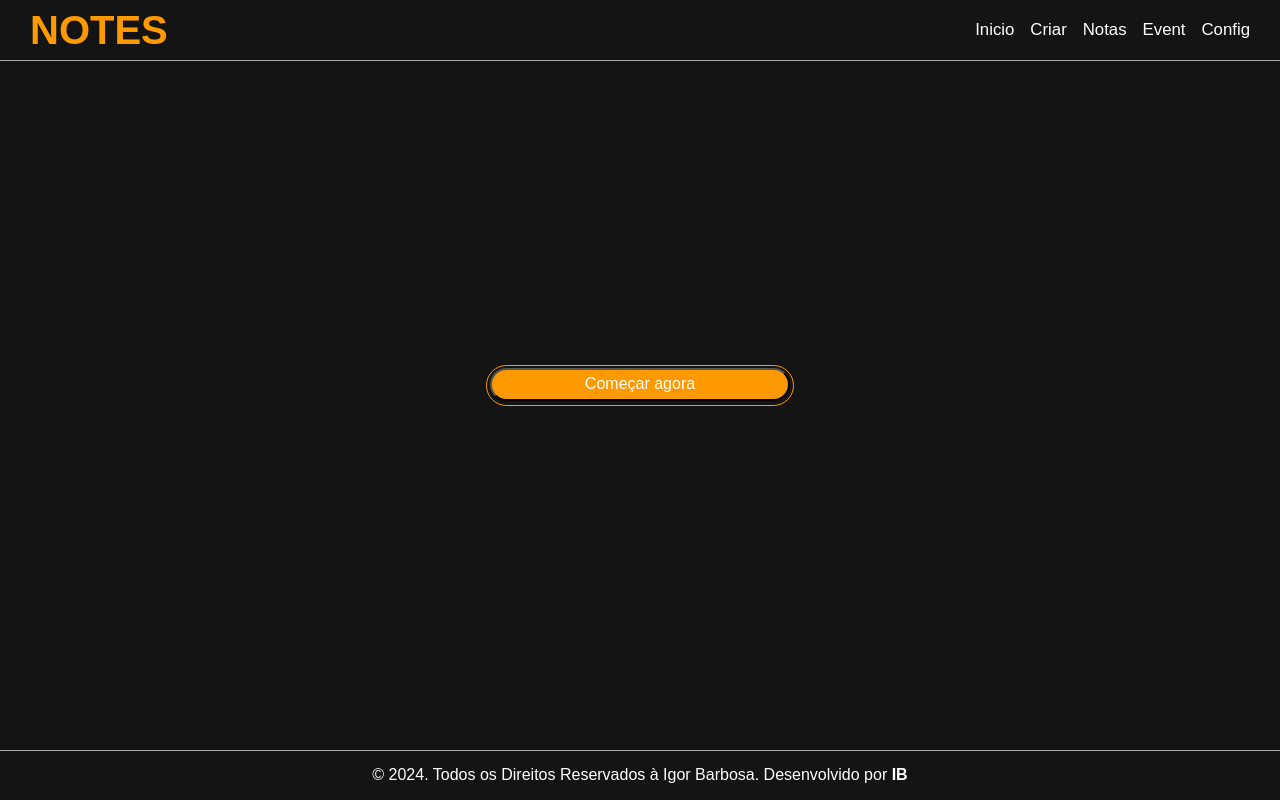
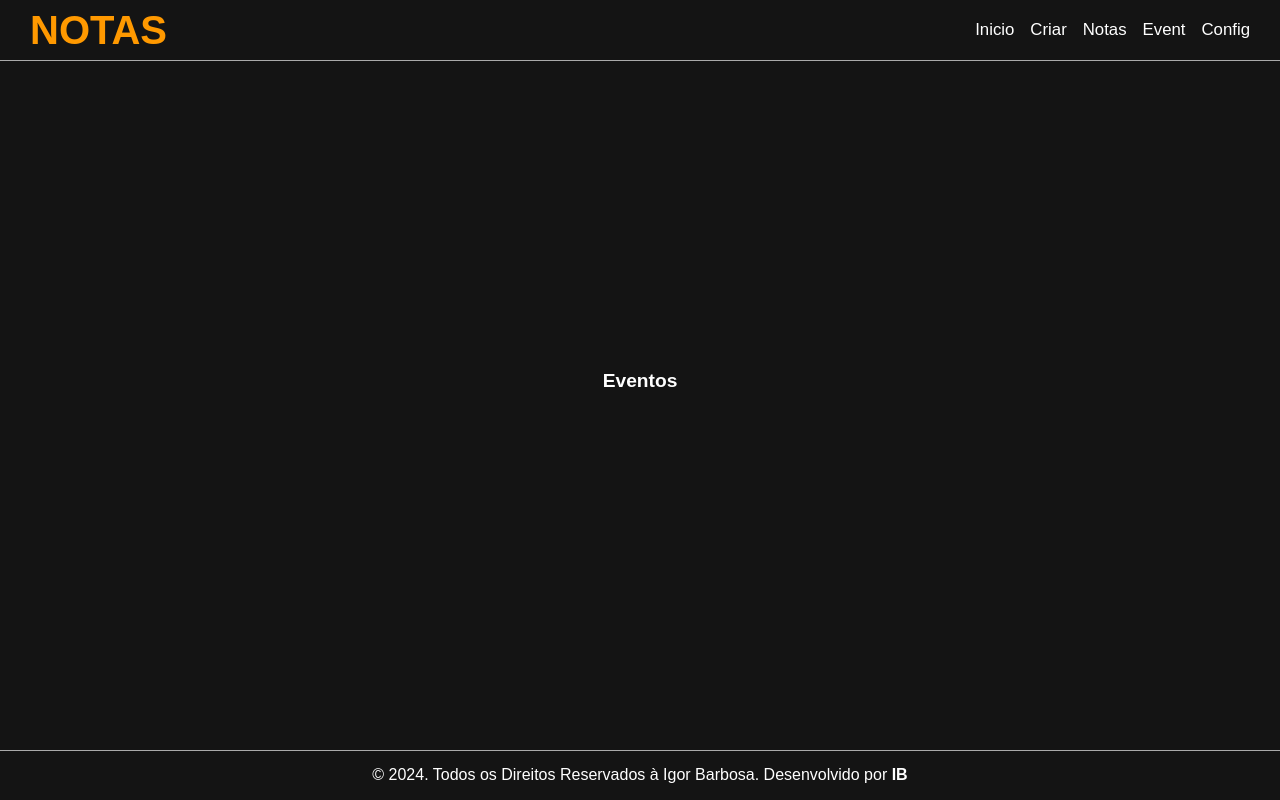
Before and after one commit to Igor-Wolf/NotesApp, a Next.js app: page /Compromissos in a window 1280 px wide. Built offline with nearby package versions, Linux system fonts and the light colour scheme.

Commit message:
development

```diff
--- a/src/app/(Pages)/Compromissos/page.jsx
+++ b/src/app/(Pages)/Compromissos/page.jsx
@@ -4,8 +4,13 @@ import Image from "next/image";
 import { Button } from "@/components/Button";
 import { Header } from "@/components/Header"
 import { Footer } from "@/components/Footer";
-import { Main } from "./styles";
+import {
+  Main,
+  Spacing,
+  BodyContent
+ } from "./styles";
 import { MobileHeader } from "@/components/MobileHeader";
+import { CardsContainerEvent } from "@/components/CardsContainerEvent";
 
 
 
@@ -23,11 +28,17 @@ export default function Compromissos() {
 
       </Header>
       <MobileHeader></MobileHeader>
-
-      <p>Compromissos</p>
-      <Button title="Começar agora" variant='secondary' onClick={alerta} type='button'></Button>
+      <BodyContent>
+        <Spacing></Spacing>
+        <CardsContainerEvent></CardsContainerEvent>
 
 
+
+
+
+
+
+      </BodyContent>
       <Footer></Footer>
     </Main>
   );
--- a/src/app/(Pages)/Compromissos/styles.js
+++ b/src/app/(Pages)/Compromissos/styles.js
@@ -18,3 +18,31 @@ export const Main = styled.div`
 
 
 `
+
+export const BodyContent = styled.div`
+
+  background-color: #141414;
+  display: flex;
+  flex-direction: column;
+  justify-content: center;
+  align-items: center;
+  padding: 6rem;
+
+  margin-top: 0px;
+  margin: 0px;
+  padding: 0px;
+  width: 100vw;
+  flex:1;
+  @media (max-width: 768px) {
+    margin-top: 0;
+  }
+
+`
+
+
+export const Spacing = styled.div`
+
+    height:60px;
+
+
+`
--- a/src/app/layout.js
+++ b/src/app/layout.js
@@ -12,7 +12,7 @@ export default function RootLayout({ children }) {
   return (
     <html lang="en">
       <head>
-
+      <title>Notas</title>
       </head>
       <body className={inter.className}>
         {children}
--- /dev/null
+++ b/src/components/CardsContainerEvent/index.jsx
@@ -0,0 +1,75 @@
+import {
+  BoxCard,
+  ContainerCards,
+  TitleCard,
+  Wrapper
+} from './styles';
+import { CardsComp } from '../CardsComp';
+import React, { useState, useEffect } from 'react';
+import { parse, isBefore, isEqual, format } from 'date-fns';
+
+const CardsContainerEvent = () => {
+  const [cards, setCards] = useState([]);
+
+  useEffect(() => {
+    const checkDeadlines = () => {
+      const now = new Date();
+      const currentDate = format(now, 'dd/MM/yyyy');
+      const currentTime = now.toTimeString().split(' ')[0];
+
+      const storedList = JSON.parse(localStorage.getItem('formDataList')) || [];
+
+      storedList.forEach((item) => {
+        console.log(`Item Deadline Time: ${item.deadLineTime}, Current Date: ${currentTime}`);
+        console.log(item.status)
+        if ((item.deadLineDate && item.deadLineTime) && item.status === 'InTime') {
+          const itemDate = format(parse(item.deadLineDate, 'dd/MM/yyyy', new Date()), 'dd/MM/yyyy');
+          const itemTime = item.deadlineTime;
+
+
+          if (isBefore(parse(itemDate, 'dd/MM/yyyy', new Date()), parse(currentDate, 'dd/MM/yyyy', new Date()))) {
+            item.status = 'Lose';
+            console.log("entrou aqui")
+          } else if (isEqual(parse(itemDate, 'dd/MM/yyyy', new Date()), parse(currentDate, 'dd/MM/yyyy', new Date())) && item.deadLineTime < currentTime) {
+            item.status = 'Lose';
+          }
+
+        }
+      });
+
+      // Atualizando o localStorage com os status atualizados
+      localStorage.setItem('formDataList', JSON.stringify(storedList));
+
+      return storedList;
+    };
+
+    const storedList = checkDeadlines();
+    setCards(storedList);
+  }, []);
+
+  const filteredCards = cards.filter((card) => card.type === 'compromisso');
+  const lastEightCards = filteredCards.reverse();
+
+  return (
+    <ContainerCards>
+      <Wrapper>
+        <TitleCard>Eventos</TitleCard>
+        <BoxCard>
+          {lastEightCards.map((card, index) => (
+            <CardsComp
+            key={index}
+            title={card.title || "Sem título"}
+            description={card.description || "Sem descrição"}
+            date={card.date || "Sem data"}
+            deadLine={card.deadLineDate}
+            status={card.status}
+            id={card.id}
+          />
+          ))}
+        </BoxCard>
+      </Wrapper>
+    </ContainerCards>
+  );
+};
+
+export { CardsContainerEvent};
--- /dev/null
+++ b/src/components/CardsContainerEvent/styles.js
@@ -0,0 +1,43 @@
+import styled, { css } from 'styled-components';
+
+export const ContainerCards = styled.div`
+
+    display: flex;
+    flex-direction: row;
+    flex-wrap: wrap;
+    gap: 1rem;
+    padding: 1rem;
+    align-items: center
+
+`
+
+export const TitleCard = styled.p`
+
+    font-size: 1.2rem;
+    font-weight: 600;
+    color:white;
+    text-align: center;
+
+
+
+`
+export const Wrapper = styled.div`
+
+    display: flex;
+    flex-direction: column;
+    gap: 1rem;
+
+`
+
+export const BoxCard = styled.div`
+
+
+    display: flex;
+    flex-direction: row;
+    flex-wrap: wrap;
+    gap: 1rem;
+    padding: 1rem;
+    align-items: center;
+    justify-content: center;
+
+`
--- /dev/null
+++ b/src/components/CardsContainerNotas/styles.js
@@ -0,0 +1,43 @@
+import styled, { css } from 'styled-components';
+
+export const ContainerCards = styled.div`
+
+    display: flex;
+    flex-direction: row;
+    flex-wrap: wrap;
+    gap: 1rem;
+    padding: 1rem;
+    align-items: center
+
+`
+
+export const TitleCard = styled.p`
+
+    font-size: 1.2rem;
+    font-weight: 600;
+    color:white;
+    text-align: center;
+
+
+
+`
+export const Wrapper = styled.div`
+
+    display: flex;
+    flex-direction: column;
+    gap: 1rem;
+
+`
+
+export const BoxCard = styled.div`
+
+
+    display: flex;
+    flex-direction: row;
+    flex-wrap: wrap;
+    gap: 1rem;
+    padding: 1rem;
+    align-items: center;
+    justify-content: center;
+
+`
--- a/src/components/Header/index.jsx
+++ b/src/components/Header/index.jsx
@@ -17,7 +17,7 @@ const Header = () => {
       <ul>
         <Link href={"/"}>
         <TitlePage>
-          NOTES
+          NOTAS
         </TitlePage>
 
         </Link>
```
Also changed, not shown: src/app/(Pages)/Message/[id]/page.jsx (+9 -2 lines), src/app/(Pages)/Notas/page.jsx (+20 -4 lines), src/app/(Pages)/Notas/styles.js (+28 -0 lines), src/components/CardsContainerNotas/index.jsx (added, +54 -0 lines).
